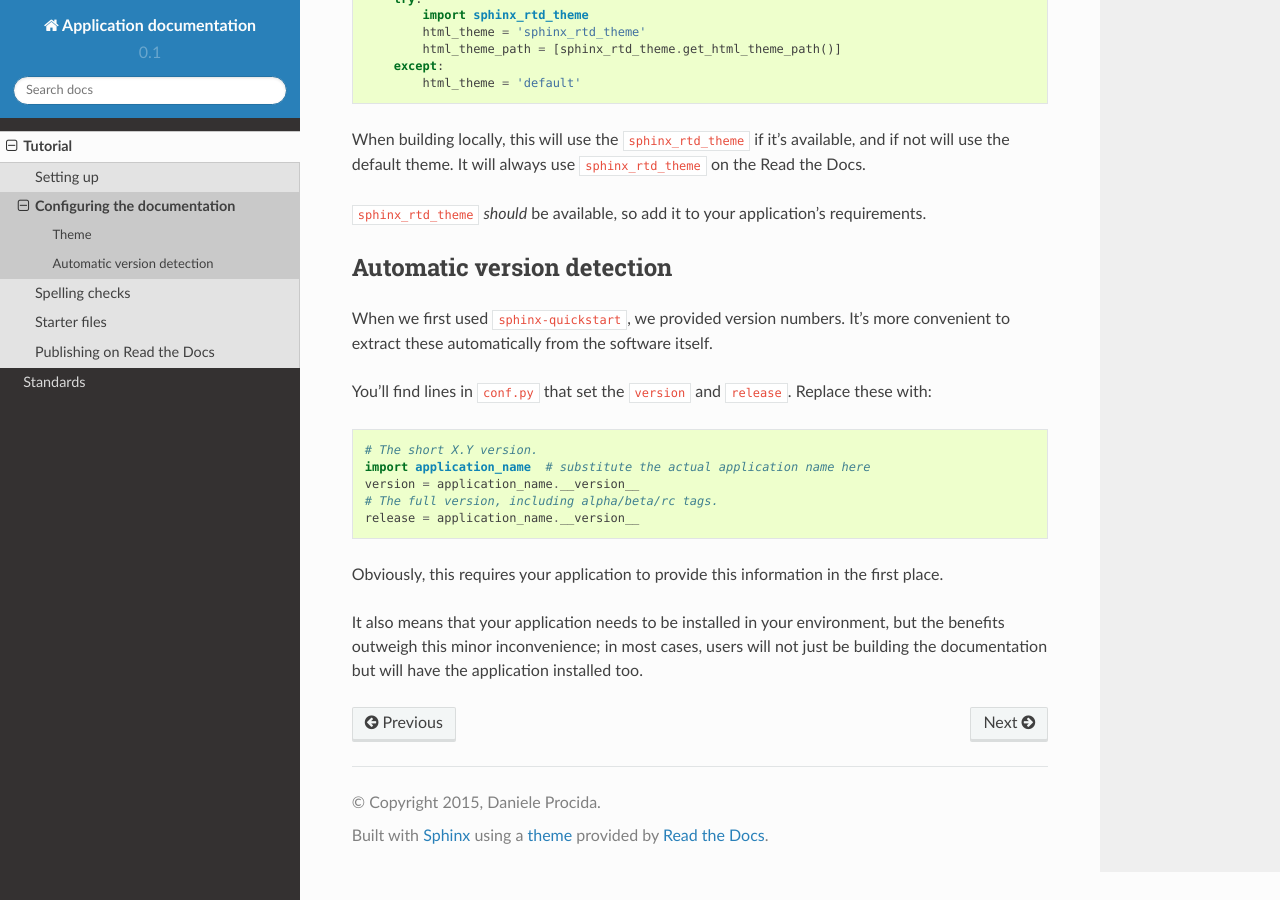
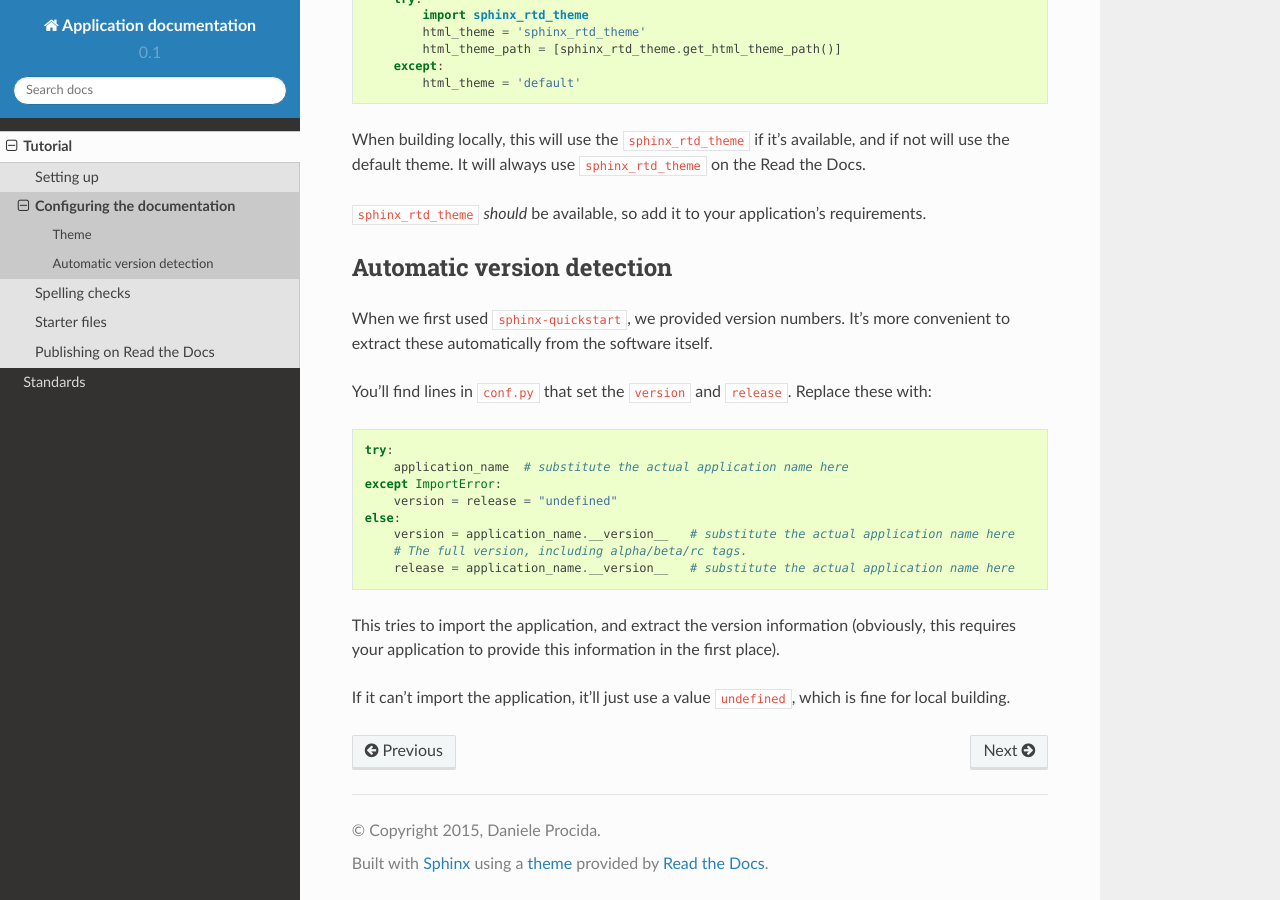
Before and after one commit to divio/application-documentation, a Sphinx documentation site: the page built from docs/tutorial/conf.rst, in a window 1280 px wide and 900 px high, scrolled down 681 px. Built offline with Sphinx 7.4.7 and the Read the Docs theme 2.0.0, drawn with Linux system fonts in a browser that asks for light colours.

Commit message:
Minor changes to set-up procedures

```diff
--- a/docs/tutorial/conf.rst
+++ b/docs/tutorial/conf.rst
@@ -52,14 +52,17 @@ extract these automatically from the software itself.
 
 You'll find lines in ``conf.py`` that set the ``version`` and ``release``.  Replace these with::
 
-    # The short X.Y version.
-    import application_name  # substitute the actual application name here
-    version = application_name.__version__
-    # The full version, including alpha/beta/rc tags.
-    release = application_name.__version__
+	try:
+	    application_name  # substitute the actual application name here
+	except ImportError:
+	    version = release = "undefined"
+	else:
+	    version = application_name.__version__   # substitute the actual application name here
+	    # The full version, including alpha/beta/rc tags.
+	    release = application_name.__version__   # substitute the actual application name here
 
-Obviously, this requires your application to provide this information in the first place.
+This tries to import the application, and extract the version information (obviously, this requires
+your application to provide this information in the first place).
 
-It also means that your application needs to be installed in your environment, but the benefits
-outweigh this minor inconvenience; in most cases, users will not just be building the documentation
-but will have the application installed too.
+If it can't import the application, it'll just use a value ``undefined``, which is fine for
+local building.
```
Also changed, not shown: docs/tutorial/spelling.rst (+6 -6 lines).
